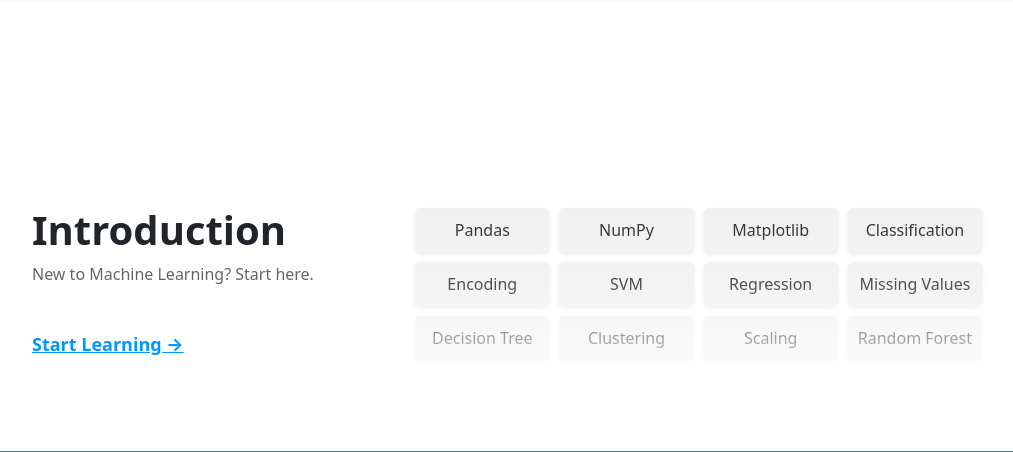
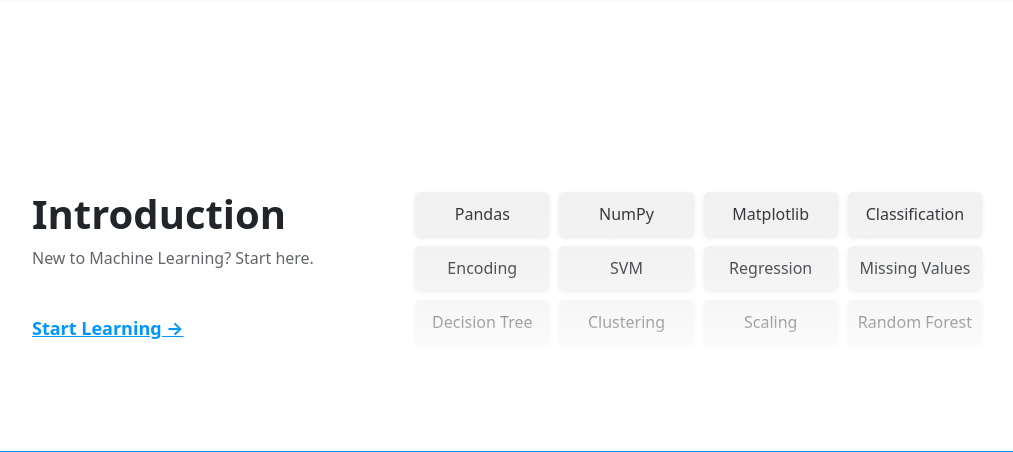
Before and after one commit to akshay-rajan/expertsystem, a Django app: page / in a window 1280 px wide; the page is wider, and only the part inside the window is pictured. Shown: the part 1935-2387 px from the top of that part, without its empty margins (149-1162 px from the left). Run offline with Django 5.2, Linux system fonts and the light colour scheme.

Commit message:
Update introduction margins in homepage

```diff
--- a/main/templates/main/index.html
+++ b/main/templates/main/index.html
@@ -133,7 +133,7 @@
   </div>
 
   <div class="learn-ml" id="learnml">
-    <div class="m-3 fade-in-card d-flex flex-row justify-content-between w-100  h-100">
+    <div class="m-3 mt-0 mb-0 fade-in-card d-flex flex-row justify-content-between w-100  h-100">
       <div class="card-body mt-0 d-flex flex-column justify-content-start align-items-stretch text-left p-4">
         <h5 class="card-title">Introduction</h5>
         <p class="card-text">New to Machine Learning? Start here.</p>
@@ -163,8 +163,6 @@
   </div>
 
   <div class="second p-4 pb-0 mb-0" id="get-started">
-
-
     <div class="m-3 fade-in-card d-flex flex-row justify-content-between w-100">
       <div class="card-body mt-auto d-flex flex-column justify-content-end text-left p-4">
         <h5 class="card-title">Manage Data</h5>
```
